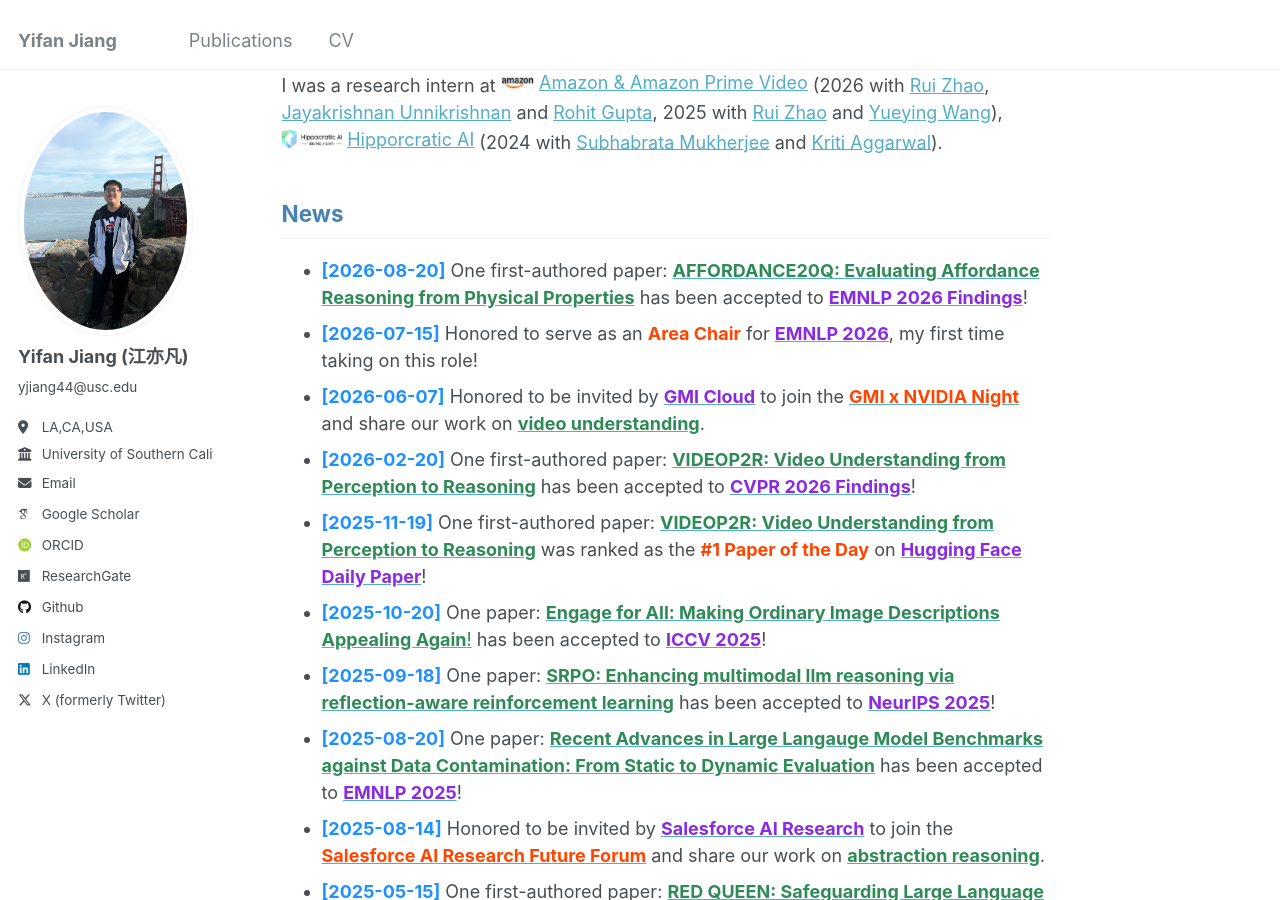
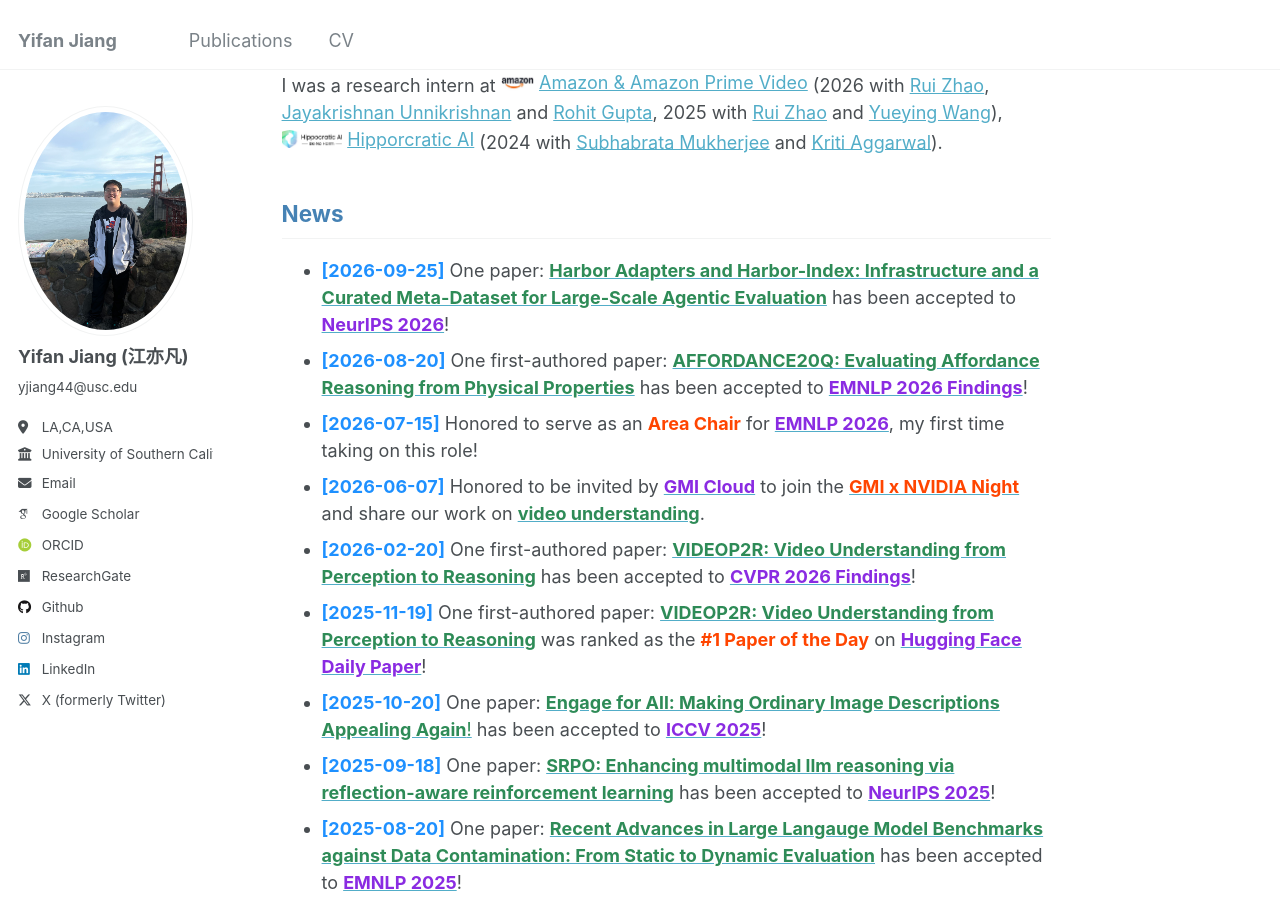
Before and after one commit to yifanJIANG-921/yifanJIANG-921.github.io, a Jekyll site: the page built from _pages/about.md, in a window 1280 px wide and 900 px high, scrolled down 898 px. Built offline with Jekyll 4.4.1, drawn with Linux system fonts in a browser that asks for light colours; some web fonts are replaced.

Commit message:
Update about.md

```diff
--- a/_pages/about.md
+++ b/_pages/about.md
@@ -21,6 +21,9 @@ I was a research intern at <a href="https://www.amazon.com/gp/video/storefront"
 
 
 ## <span style="color: #4682B4;">News</span>
+- **<span style="color: #1E90FF;">[2026-09-25]</span>** One paper: [<span style="color: #2E8B57;">**Harbor Adapters and Harbor-Index:
+Infrastructure and a Curated Meta-Dataset for
+Large-Scale Agentic Evaluation**</span>](https://arxiv.org/pdf/2609.04298) has been accepted to [<span style="color: #8A2BE2;">**NeurIPS 2026**</span>](https://neurips.cc/)!
 - **<span style="color: #1E90FF;">[2026-08-20]</span>** One first-authored paper: [<span style="color: #2E8B57;">**AFFORDANCE20Q: Evaluating Affordance Reasoning from Physical Properties**</span>](https://arxiv.org/abs/2606.14240) has been accepted to [<span style="color: #8A2BE2;">**EMNLP 2026 Findings**</span>](https://2026.emnlp.org/)!
 - **<span style="color: #1E90FF;">[2026-07-15]</span>** Honored to serve as an <span style="color: #FF4500;">**Area Chair**</span> for [<span style="color: #8A2BE2;">**EMNLP 2026**</span>](https://2026.emnlp.org/), my first time taking on this role!
 - **<span style="color: #1E90FF;">[2026-06-07]</span>** Honored to be invited by [<span style="color: #8A2BE2;">**GMI Cloud**</span>](https://www.linkedin.com/company/gmi-cloud-ai/posts/?feedView=all) to join the [<span style="color: #FF4500;">**GMI x NVIDIA Night**</span>](https://www.linkedin.com/feed/update/urn:li:ugcPost:7468904814178000896/) and share our work on [<span style="color: #2E8B57;">**video understanding**</span>](https://openaccess.thecvf.com/content/CVPR2026F/html/Jiang_VIDEOP2R_Video_Understanding_from_Perception_to_Reasoning_CVPRF_2026_paper.html).
```
